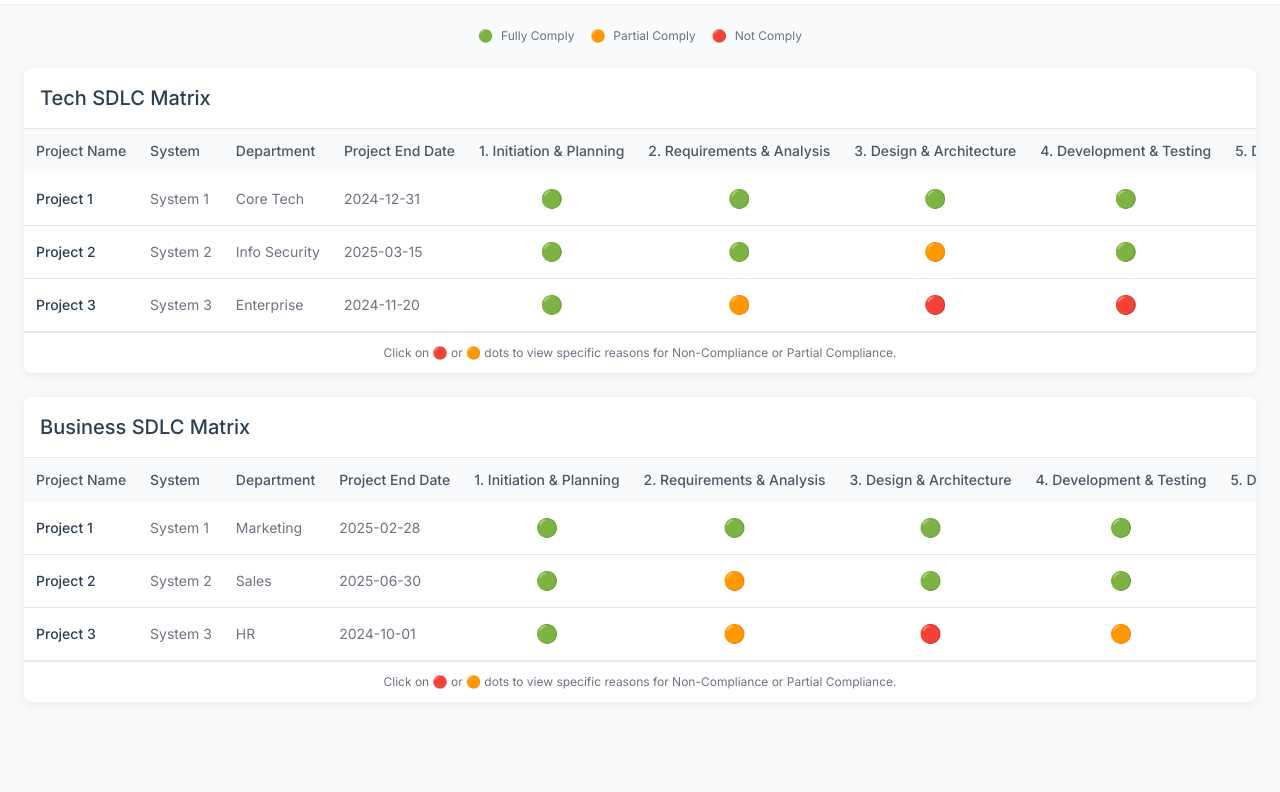
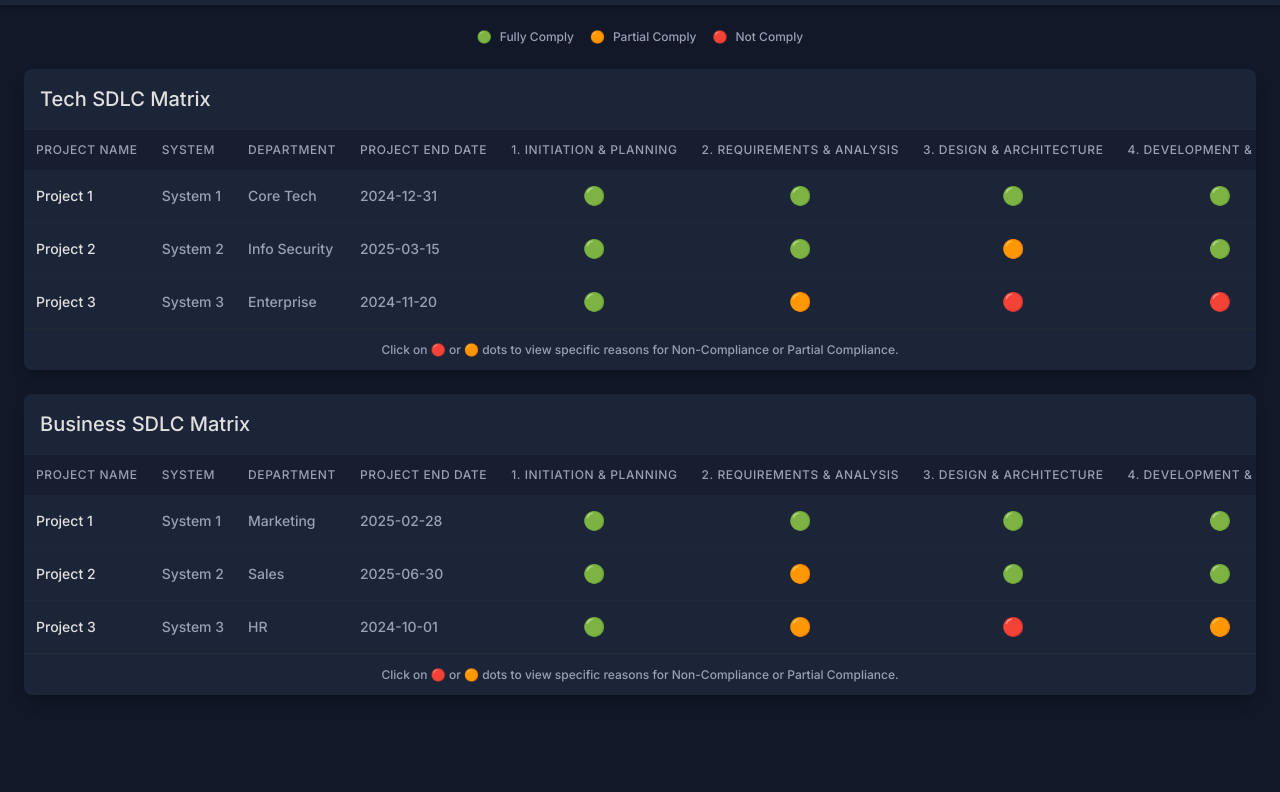
Before and after one commit to ViranDev/SDLC, a plain HTML site: page index.html in a window 1280 px wide. Shown: the part 68-860 px from the top of the page. Drawn offline with nearby package versions, Linux system fonts and the light colour scheme.

Commit message:
Change Color

```diff
--- a/index.html
+++ b/index.html
@@ -1,5 +1,5 @@
 <!DOCTYPE html>
-<html class="light" lang="en"><head>
+<html class="dark" lang="en"><head>
 <meta charset="utf-8"/>
 <meta content="width=device-width, initial-scale=1.0" name="viewport"/>
 <title>SDLC Compliance Dashboard</title>
@@ -13,17 +13,17 @@
       theme: {
         extend: {
           colors: {
-            "primary": "#136dec",
-            "background-light": "#F9FAFB",
-            "background-dark": "#121212",
-            "card-light": "#FFFFFF",
-            "card-dark": "#1E1E1E",
+            "primary": "#8A63D2", // Subtle purple for primary actions/accents
+            "background-light": "#F9FAFB", // Kept for potential light mode toggle
+            "background-dark": "#121828", // Deep blue/gray dark background
+            "card-light": "#FFFFFF", // Kept for potential light mode toggle
+            "card-dark": "#1C2438", // Lighter deep blue/gray card background
             "compliance-green": "#2ECC71",
             "warning-orange": "#F4B400",
             "alert-red": "#E74C3C",
-            "text-dark": "#2C3E50",
-            "text-light": "#FFFFFF",
-            "subtext-gray": "#6b7280"
+            "text-dark": "#2C3E50", // Kept for potential light mode toggle
+            "text-light": "#E0E0E0", // Highly legible light gray for text
+            "subtext-gray": "#98A2B3" // Lighter gray for subtext
           },
           fontFamily: {
             "display": ["Inter", "Roboto", "sans-serif"]
@@ -42,11 +42,9 @@
     body {
       -webkit-font-smoothing: antialiased;
       -moz-osx-font-smoothing: grayscale;
-      background-color: #F9FAFB;
-    }
+      background-color: #F9FAFB;}
     .dark body {
-      background-color: #121212;
-    }
+      background-color: #121828;}
     @keyframes fadeIn {
       from {
         opacity: 0;
@@ -78,8 +76,7 @@
       width: 100%;
       height: 100%;
       overflow: auto;
-      background-color: rgba(0, 0, 0, 0.4);
-      align-items: center;
+      background-color: rgba(0, 0, 0, 0.6);align-items: center;
       justify-content: center;
     }
     .popup:target {
@@ -97,9 +94,7 @@
       position: relative;
     }
     .dark .popup-content {
-      background-color: #1E1E1E;
-      border-color: #444;
-    }
+      background-color: #1C2438;border-color: #374151;}
     .close-button {
       color: #aaa;
       position: absolute;
@@ -116,11 +111,11 @@
       cursor: pointer;
     }
     .dark .close-button {
-      color: #ccc;
+      color: #98A2B3;
     }
     .dark .close-button:hover,
     .dark .close-button:focus {
-      color: white;
+      color: #E0E0E0;
     }
   </style>
 <style>
@@ -134,63 +129,63 @@
     }
   </style>
   </head>
-<body class="font-display bg-background-light dark:bg-background-dark text-text-dark dark:text-text-light">
+<body class="font-display bg-background-dark text-text-light font-medium">
 <div class="popup" id="reasoning-popup">
 <div class="popup-content">
 <a class="close-button" href="#">×</a>
-<h3 class="text-lg font-bold mb-4">Reasoning</h3>
-<p class="text-sm text-subtext-gray dark:text-gray-400">Specified Reasoning</p>
+<h3 class="text-lg font-bold mb-4 text-text-light">Reasoning</h3>
+<p class="text-sm text-subtext-gray">Specified Reasoning</p>
 </div>
 </div>
 <div class="relative flex min-h-screen w-full flex-col group/design-root overflow-x-hidden">
-<header class="sticky top-0 z-10 flex items-center bg-white dark:bg-card-dark dark:border-b dark:border-gray-700 p-4 shadow-sm">
-<div class="text-text-dark dark:text-text-light" data-icon="Shield">
+<header class="sticky top-0 z-10 flex items-center bg-card-dark border-b border-gray-800 p-4 shadow-md shadow-black/20">
+<div class="text-text-light" data-icon="Shield">
 <svg class="h-8 w-8 text-primary" fill="currentColor" viewBox="0 0 24 24" xmlns="http://www.w3.org/2000/svg">
 <path d="M12 2L4 5v6.09c0 5.05 3.41 9.76 8 10.91c4.59-1.15 8-5.86 8-10.91V5l-8-3zm0 10.99h7c-.53 4.12-3.28 7.79-7 8.92V13H5V6.3l7-3.11v9.8z"></path>
 </svg>
 </div>
 <div class="relative flex-1 mx-4">
-<h1 class="text-lg font-bold text-center text-text-dark dark:text-text-light">SDLC Compliance Matrix</h1>
+<h1 class="text-lg font-bold text-center text-text-light">SDLC Compliance Matrix</h1>
 </div>
 <div class="flex w-8 items-center justify-end">
-<button class="flex cursor-pointer items-center justify-center overflow-hidden rounded-lg h-10 text-text-dark dark:text-text-light gap-2 text-base font-bold min-w-0 p-0">
+<button class="flex cursor-pointer items-center justify-center overflow-hidden rounded-lg h-10 text-text-light gap-2 text-base font-bold min-w-0 p-0">
 <span class="material-symbols-outlined text-2xl">menu</span>
 </button>
 </div>
 </header>
 <main class="p-4 md:p-6 fade-in">
 <section class="space-y-6">
-<div class="flex flex-wrap justify-center gap-4 mb-4 text-xs text-subtext-gray dark:text-gray-400">
+<div class="flex flex-wrap justify-center gap-4 mb-4 text-xs text-subtext-gray">
 <div class="flex items-center gap-2"><span>🟢</span> Fully Comply</div>
 <div class="flex items-center gap-2"><span>🟠</span> Partial Comply</div>
 <div class="flex items-center gap-2"><span>🔴</span> Not Comply</div>
 </div>
-<div class="bg-card-light dark:bg-card-dark rounded-lg shadow-soft flex flex-col w-full">
-<div class="p-4 border-b border-gray-200 dark:border-gray-700">
-<h2 class="text-text-dark dark:text-text-light text-xl font-medium">Tech SDLC Matrix</h2>
+<div class="bg-card-dark rounded-lg shadow-lg shadow-black/20 flex flex-col w-full">
+<div class="p-4 border-b border-gray-800">
+<h2 class="text-text-light text-xl font-medium">Tech SDLC Matrix</h2>
 </div>
 <div class="overflow-x-auto">
 <table class="w-full text-sm text-left whitespace-nowrap">
-<thead class="bg-gray-50 dark:bg-gray-700/50">
+<thead class="bg-gray-900/50">
 <tr>
-<th class="p-3 font-medium text-gray-600 dark:text-gray-300">Project Name</th>
-<th class="p-3 font-medium text-gray-600 dark:text-gray-300">System</th>
-<th class="p-3 font-medium text-gray-600 dark:text-gray-300">Department</th>
-<th class="p-3 font-medium text-gray-600 dark:text-gray-300">Project End Date</th>
-<th class="p-3 font-medium text-gray-600 dark:text-gray-300 text-center">1. Initiation &amp; Planning</th>
-<th class="p-3 font-medium text-gray-600 dark:text-gray-300 text-center">2. Requirements &amp; Analysis</th>
-<th class="p-3 font-medium text-gray-600 dark:text-gray-300 text-center">3. Design &amp; Architecture</th>
-<th class="p-3 font-medium text-gray-600 dark:text-gray-300 text-center">4. Development &amp; Testing</th>
-<th class="p-3 font-medium text-gray-600 dark:text-gray-300 text-center">5. Deployment &amp; Maintenance</th>
-<th class="p-3 font-medium text-gray-600 dark:text-gray-300 text-center">Overall Compliance %</th>
+<th class="p-3 font-medium text-subtext-gray uppercase tracking-wider text-xs">Project Name</th>
+<th class="p-3 font-medium text-subtext-gray uppercase tracking-wider text-xs">System</th>
+<th class="p-3 font-medium text-subtext-gray uppercase tracking-wider text-xs">Department</th>
+<th class="p-3 font-medium text-subtext-gray uppercase tracking-wider text-xs">Project End Date</th>
+<th class="p-3 font-medium text-subtext-gray uppercase tracking-wider text-xs text-center">1. Initiation &amp; Planning</th>
+<th class="p-3 font-medium text-subtext-gray uppercase tracking-wider text-xs text-center">2. Requirements &amp; Analysis</th>
+<th class="p-3 font-medium text-subtext-gray uppercase tracking-wider text-xs text-center">3. Design &amp; Architecture</th>
+<th class="p-3 font-medium text-subtext-gray uppercase tracking-wider text-xs text-center">4. Development &amp; Testing</th>
+<th class="p-3 font-medium text-subtext-gray uppercase tracking-wider text-xs text-center">5. Deployment &amp; Maintenance</th>
+<th class="p-3 font-medium text-subtext-gray uppercase tracking-wider text-xs text-center">Overall Compliance %</th>
 </tr>
 </thead>
 <tbody>
-<tr class="border-b dark:border-gray-700">
-<td class="p-3 font-medium">Project 1</td>
-<td class="p-3 text-subtext-gray dark:text-gray-400">System 1</td>
-<td class="p-3 text-subtext-gray dark:text-gray-400">Core Tech</td>
-<td class="p-3 text-subtext-gray dark:text-gray-400">2024-12-31</td>
+<tr class="border-b border-gray-800">
+<td class="p-3 font-medium text-text-light">Project 1</td>
+<td class="p-3 text-subtext-gray">System 1</td>
+<td class="p-3 text-subtext-gray">Core Tech</td>
+<td class="p-3 text-subtext-gray">2024-12-31</td>
 <td class="p-3 text-center"><span class="text-lg">🟢</span></td>
 <td class="p-3 text-center"><span class="text-lg">🟢</span></td>
 <td class="p-3 text-center"><span class="text-lg">🟢</span></td>
@@ -198,11 +193,11 @@
 <td class="p-3 text-center"><span class="text-lg">🟢</span></td>
 <td class="p-3 text-center font-bold text-compliance-green">98%</td>
 </tr>
-<tr class="border-b dark:border-gray-700">
-<td class="p-3 font-medium">Project 2</td>
-<td class="p-3 text-subtext-gray dark:text-gray-400">System 2</td>
-<td class="p-3 text-subtext-gray dark:text-gray-400">Info Security</td>
-<td class="p-3 text-subtext-gray dark:text-gray-400">2025-03-15</td>
+<tr class="border-b border-gray-800">
+<td class="p-3 font-medium text-text-light">Project 2</td>
+<td class="p-3 text-subtext-gray">System 2</td>
+<td class="p-3 text-subtext-gray">Info Security</td>
+<td class="p-3 text-subtext-gray">2025-03-15</td>
 <td class="p-3 text-center"><span class="text-lg">🟢</span></td>
 <td class="p-3 text-center"><span class="text-lg">🟢</span></td>
 <td class="p-3 text-center"><a class="text-lg" href="#reasoning-popup">🟠</a></td>
@@ -210,11 +205,11 @@
 <td class="p-3 text-center"><a class="text-lg" href="#reasoning-popup">🟠</a></td>
 <td class="p-3 text-center font-bold text-warning-orange">85%</td>
 </tr>
-<tr class="border-b dark:border-gray-700">
-<td class="p-3 font-medium">Project 3</td>
-<td class="p-3 text-subtext-gray dark:text-gray-400">System 3</td>
-<td class="p-3 text-subtext-gray dark:text-gray-400">Enterprise</td>
-<td class="p-3 text-subtext-gray dark:text-gray-400">2024-11-20</td>
+<tr class="border-b border-gray-800">
+<td class="p-3 font-medium text-text-light">Project 3</td>
+<td class="p-3 text-subtext-gray">System 3</td>
+<td class="p-3 text-subtext-gray">Enterprise</td>
+<td class="p-3 text-subtext-gray">2024-11-20</td>
 <td class="p-3 text-center"><span class="text-lg">🟢</span></td>
 <td class="p-3 text-center"><a class="text-lg" href="#reasoning-popup">🟠</a></td>
 <td class="p-3 text-center"><a class="text-lg" href="#reasoning-popup">🔴</a></td>
@@ -225,36 +220,36 @@
 </tbody>
 </table>
 </div>
-<div class="p-3 border-t border-gray-200 dark:border-gray-700">
-<p class="text-xs text-subtext-gray dark:text-gray-400 text-center">Click on 🔴 or 🟠 dots to view specific reasons for Non-Compliance or Partial Compliance.</p>
+<div class="p-3 border-t border-gray-800">
+<p class="text-xs text-subtext-gray text-center">Click on 🔴 or 🟠 dots to view specific reasons for Non-Compliance or Partial Compliance.</p>
 </div>
 </div>
-<div class="bg-card-light dark:bg-card-dark rounded-lg shadow-soft flex flex-col w-full">
-<div class="p-4 border-b border-gray-200 dark:border-gray-700">
-<h2 class="text-text-dark dark:text-text-light text-xl font-medium">Business SDLC Matrix</h2>
+<div class="bg-card-dark rounded-lg shadow-lg shadow-black/20 flex flex-col w-full">
+<div class="p-4 border-b border-gray-800">
+<h2 class="text-text-light text-xl font-medium">Business SDLC Matrix</h2>
 </div>
 <div class="overflow-x-auto">
 <table class="w-full text-sm text-left whitespace-nowrap">
-<thead class="bg-gray-50 dark:bg-gray-700/50">
+<thead class="bg-gray-900/50">
 <tr>
-<th class="p-3 font-medium text-gray-600 dark:text-gray-300">Project Name</th>
-<th class="p-3 font-medium text-gray-600 dark:text-gray-300">System</th>
-<th class="p-3 font-medium text-gray-600 dark:text-gray-300">Department</th>
-<th class="p-3 font-medium text-gray-600 dark:text-gray-300">Project End Date</th>
-<th class="p-3 font-medium text-gray-600 dark:text-gray-300 text-center">1. Initiation &amp; Planning</th>
-<th class="p-3 font-medium text-gray-600 dark:text-gray-300 text-center">2. Requirements &amp; Analysis</th>
-<th class="p-3 font-medium text-gray-600 dark:text-gray-300 text-center">3. Design &amp; Architecture</th>
-<th class="p-3 font-medium text-gray-600 dark:text-gray-300 text-center">4. Development &amp; Testing</th>
-<th class="p-3 font-medium text-gray-600 dark:text-gray-300 text-center">5. Deployment &amp; Maintenance</th>
-<th class="p-3 font-medium text-gray-600 dark:text-gray-300 text-center">Overall Compliance %</th>
+<th class="p-3 font-medium text-subtext-gray uppercase tracking-wider text-xs">Project Name</th>
+<th class="p-3 font-medium text-subtext-gray uppercase tracking-wider text-xs">System</th>
+<th class="p-3 font-medium text-subtext-gray uppercase tracking-wider text-xs">Department</th>
+<th class="p-3 font-medium text-subtext-gray uppercase tracking-wider text-xs">Project End Date</th>
+<th class="p-3 font-medium text-subtext-gray uppercase tracking-wider text-xs text-center">1. Initiation &amp; Planning</th>
+<th class="p-3 font-medium text-subtext-gray uppercase tracking-wider text-xs text-center">2. Requirements &amp; Analysis</th>
+<th class="p-3 font-medium text-subtext-gray uppercase tracking-wider text-xs text-center">3. Design &amp; Architecture</th>
+<th class="p-3 font-medium text-subtext-gray uppercase tracking-wider text-xs text-center">4. Development &amp; Testing</th>
+<th class="p-3 font-medium text-subtext-gray uppercase tracking-wider text-xs text-center">5. Deployment &amp; Maintenance</th>
+<th class="p-3 font-medium text-subtext-gray uppercase tracking-wider text-xs text-center">Overall Compliance %</th>
 </tr>
 </thead>
 <tbody>
-<tr class="border-b dark:border-gray-700">
-<td class="p-3 font-medium">Project 1</td>
-<td class="p-3 text-subtext-gray dark:text-gray-400">System 1</td>
-<td class="p-3 text-subtext-gray dark:text-gray-400">Marketing</td>
-<td class="p-3 text-subtext-gray dark:text-gray-400">2025-02-28</td>
+<tr class="border-b border-gray-800">
+<td class="p-3 font-medium text-text-light">Project 1</td>
+<td class="p-3 text-subtext-gray">System 1</td>
+<td class="p-3 text-subtext-gray">Marketing</td>
+<td class="p-3 text-subtext-gray">2025-02-28</td>
 <td class="p-3 text-center"><span class="text-lg">🟢</span></td>
 <td class="p-3 text-center"><span class="text-lg">🟢</span></td>
 <td class="p-3 text-center"><span class="text-lg">🟢</span></td>
@@ -262,11 +257,11 @@
 <td class="p-3 text-center"><span class="text-lg">🟢</span></td>
 <td class="p-3 text-center font-bold text-compliance-green">95%</td>
 </tr>
-<tr class="border-b dark:border-gray-700">
-<td class="p-3 font-medium">Project 2</td>
-<td class="p-3 text-subtext-gray dark:text-gray-400">System 2</td>
-<td class="p-3 text-subtext-gray dark:text-gray-400">Sales</td>
-<td class="p-3 text-subtext-gray dark:text-gray-400">2025-06-30</td>
+<tr class="border-b border-gray-800">
+<td class="p-3 font-medium text-text-light">Project 2</td>
+<td class="p-3 text-subtext-gray">System 2</td>
+<td class="p-3 text-subtext-gray">Sales</td>
+<td class="p-3 text-subtext-gray">2025-06-30</td>
 <td class="p-3 text-center"><span class="text-lg">🟢</span></td>
 <td class="p-3 text-center"><a class="text-lg" href="#reasoning-popup">🟠</a></td>
 <td class="p-3 text-center"><span class="text-lg">🟢</span></td>
@@ -274,11 +269,11 @@
 <td class="p-3 text-center"><a class="text-lg" href="#reasoning-popup">🟠</a></td>
 <td class="p-3 text-center font-bold text-warning-orange">88%</td>
 </tr>
-<tr class="border-b dark:border-gray-700">
-<td class="p-3 font-medium">Project 3</td>
-<td class="p-3 text-subtext-gray dark:text-gray-400">System 3</td>
-<td class="p-3 text-subtext-gray dark:text-gray-400">HR</td>
-<td class="p-3 text-subtext-gray dark:text-gray-400">2024-10-01</td>
+<tr class="border-b border-gray-800">
+<td class="p-3 font-medium text-text-light">Project 3</td>
+<td class="p-3 text-subtext-gray">System 3</td>
+<td class="p-3 text-subtext-gray">HR</td>
+<td class="p-3 text-subtext-gray">2024-10-01</td>
 <td class="p-3 text-center"><span class="text-lg">🟢</span></td>
 <td class="p-3 text-center"><a class="text-lg" href="#reasoning-popup">🟠</a></td>
 <td class="p-3 text-center"><a class="text-lg" href="#reasoning-popup">🔴</a></td>
@@ -289,8 +284,8 @@
 </tbody>
 </table>
 </div>
-<div class="p-3 border-t border-gray-200 dark:border-gray-700">
-<p class="text-xs text-subtext-gray dark:text-gray-400 text-center">Click on 🔴 or 🟠 dots to view specific reasons for Non-Compliance or Partial Compliance.</p>
+<div class="p-3 border-t border-gray-800">
+<p class="text-xs text-subtext-gray text-center">Click on 🔴 or 🟠 dots to view specific reasons for Non-Compliance or Partial Compliance.</p>
 </div>
 </div>
 </section>
```
